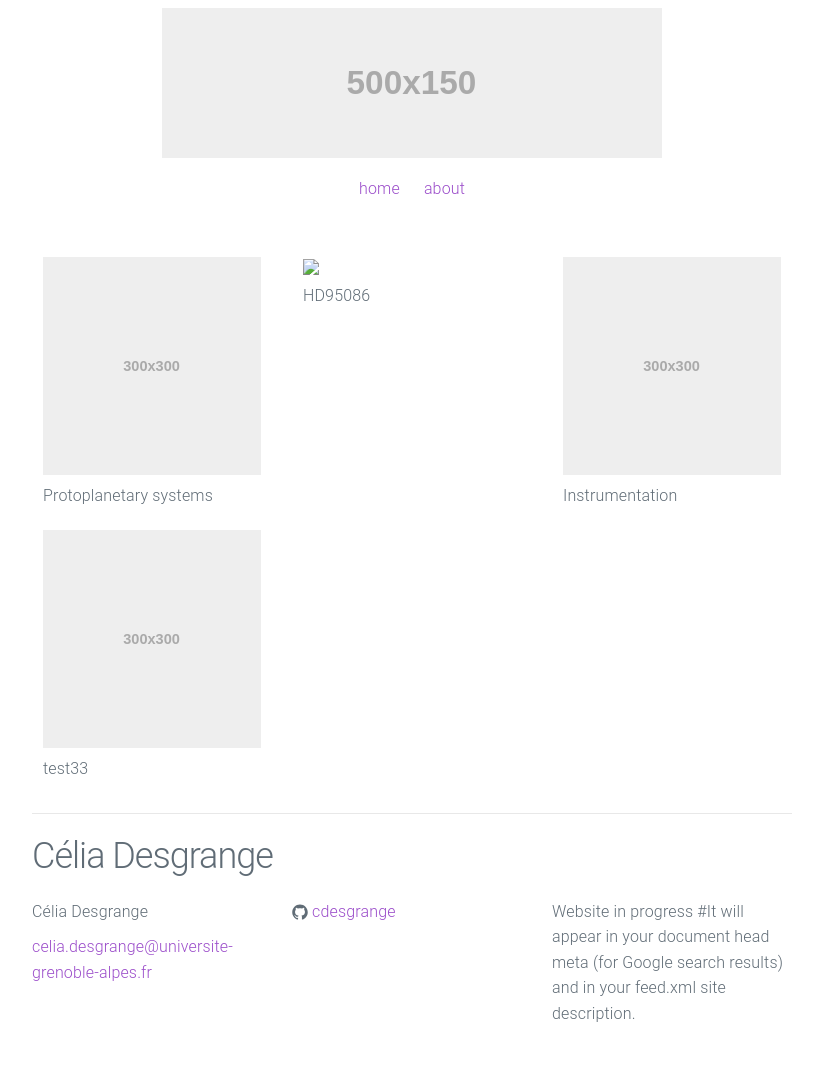
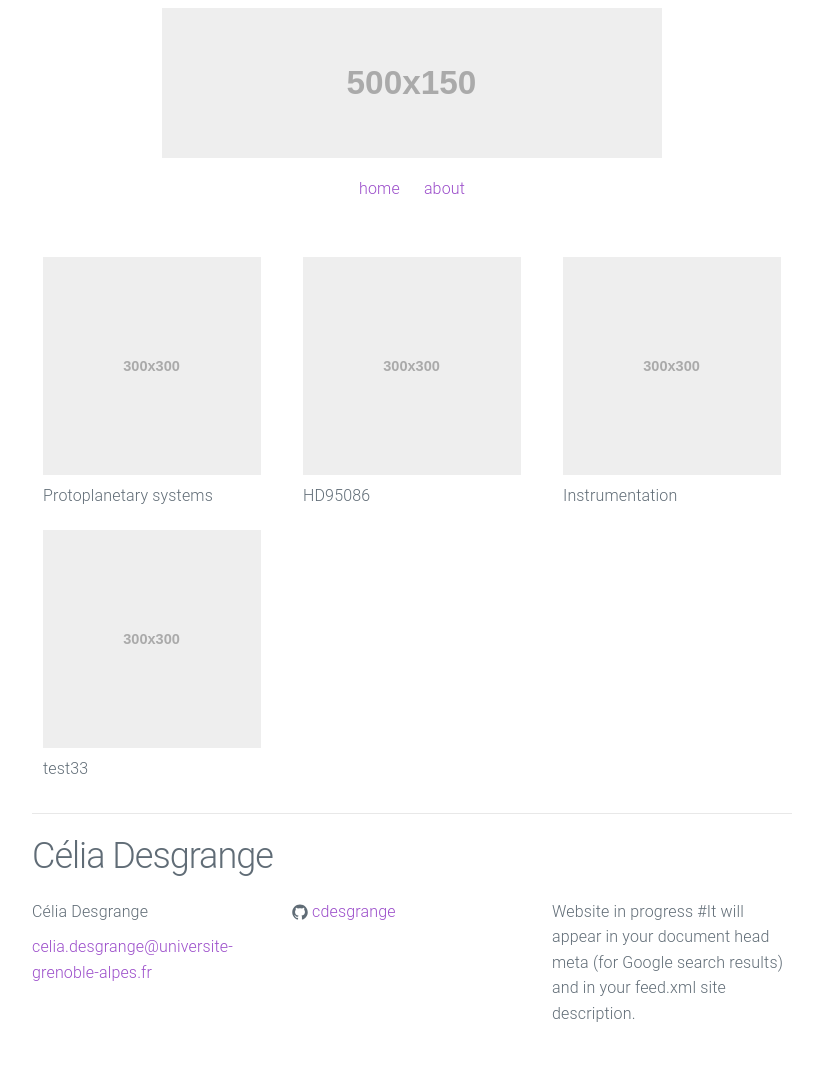
Before and after one commit to cdesgrange/cdesgrange.github.io, a Jekyll site: the page built from index.html, in a window 1280 px wide. Shown: the whole page, without its empty margins (228-1051 px from the left). Built offline with Jekyll 4.4.1, drawn with Linux system fonts in a browser that asks for light colours.

Commit message:
Update 2015-10-06-welcome-to-jekyll.markdown

```diff
--- a/_posts/2015-10-06-welcome-to-jekyll.markdown
+++ b/_posts/2015-10-06-welcome-to-jekyll.markdown
@@ -2,7 +2,7 @@
 layout: post
 title:  "HD95086"
 date:   2022-04-23 20:09:00
-preview: "HD95086_overview.png"
+preview: holder.js/300x300?auto=yes
 ---
 
 <img src="HD95086_overview.png" width="300" height="300">
```
